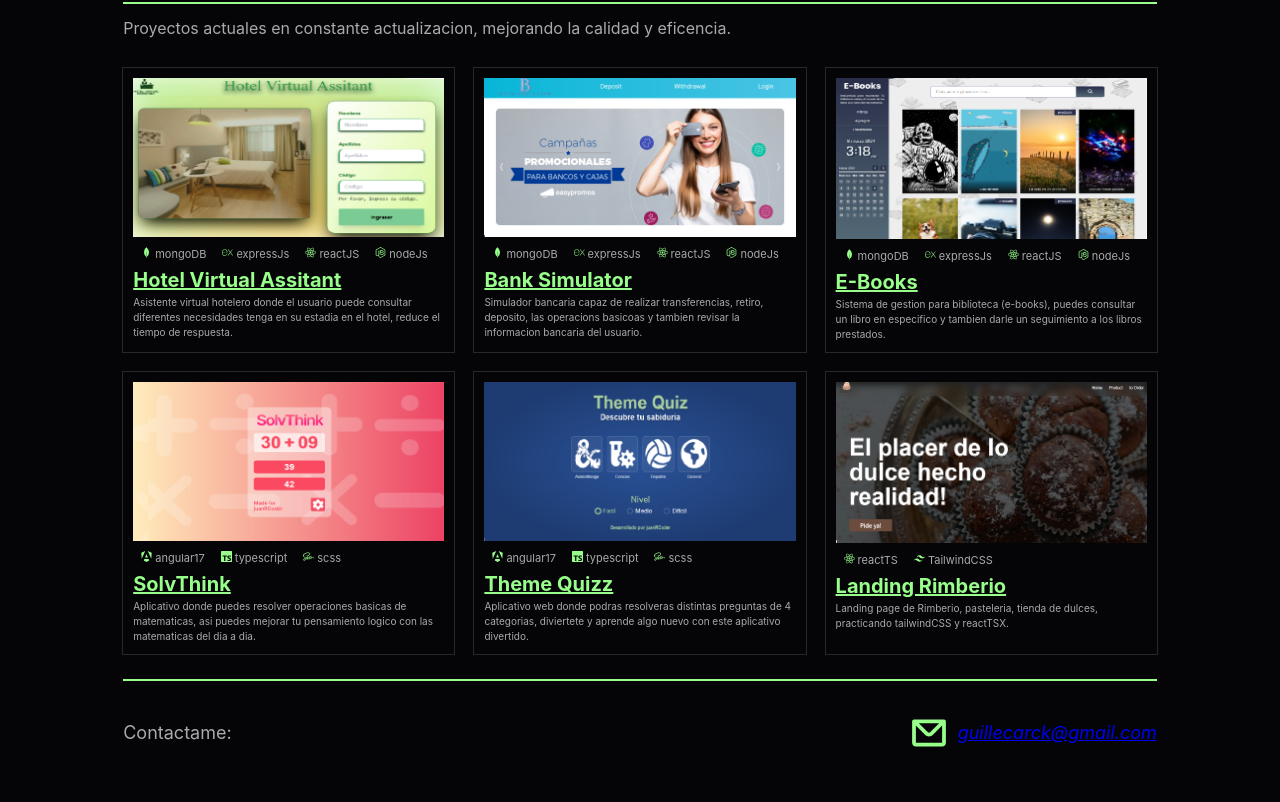
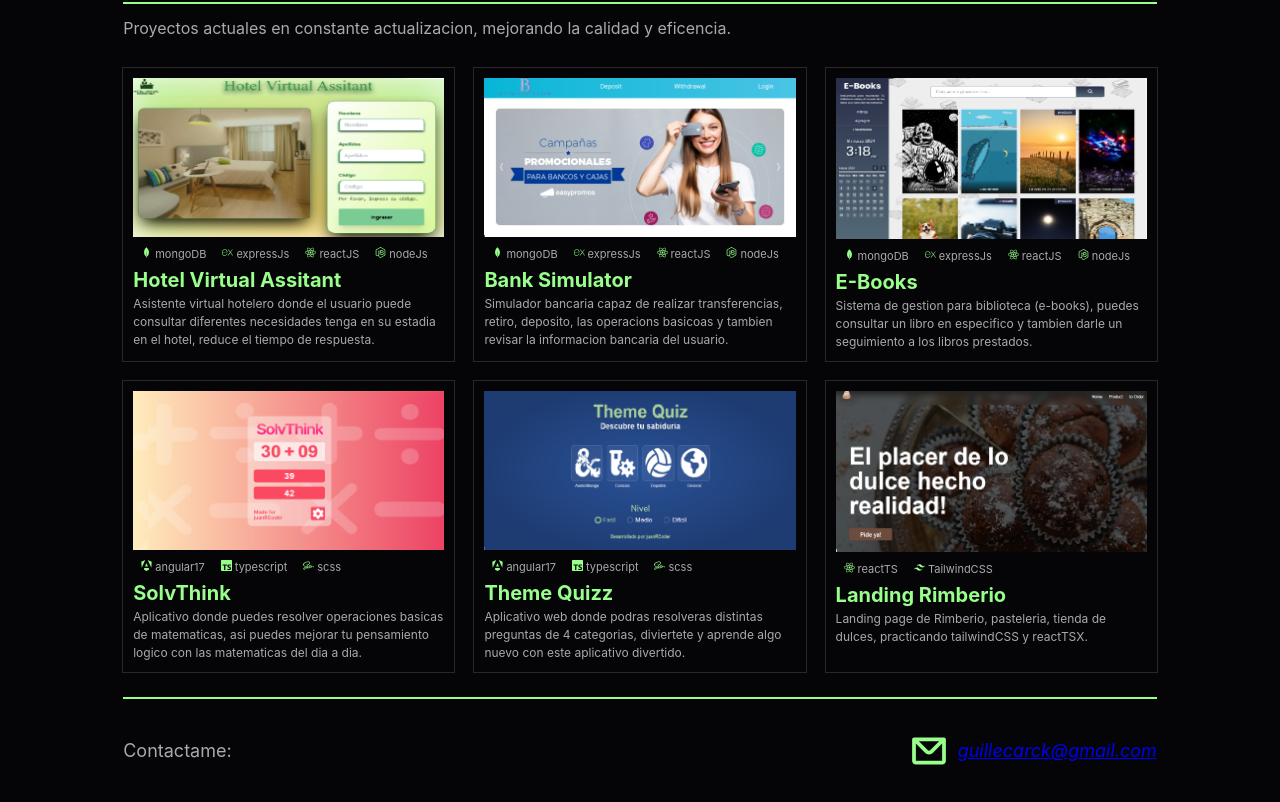
Before and after one commit to juanRCoder/updating-portfolio, a React (Vite) app: page / in a window 1280 px wide. Shown: the part 1414-2216 px from the top of the page. Built offline with nearby package versions, Linux system fonts and the light colour scheme; the HTML template or start-up script is replaced by a standard one.

Commit message:
fix: fixing file for feedback

```diff
--- a/src/components/projects/Projectss.scss
+++ b/src/components/projects/Projectss.scss
@@ -78,12 +78,11 @@
     > h1 {
       margin: 0;
       font-size: 20px;
-      text-decoration: underline;
       color: #97ff8a;
     }
     > p {
       margin: 0;
-      font-size: 10px;
+      font-size: 12px;
     }
   }
 }
```
